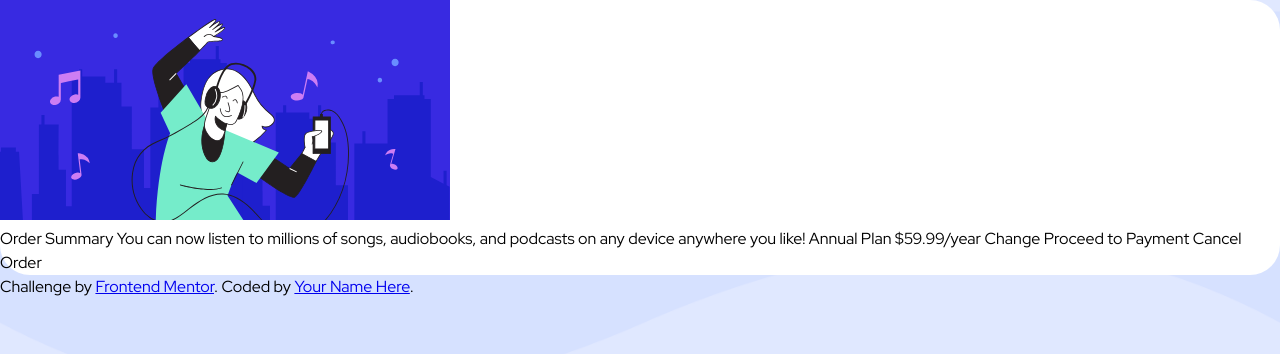
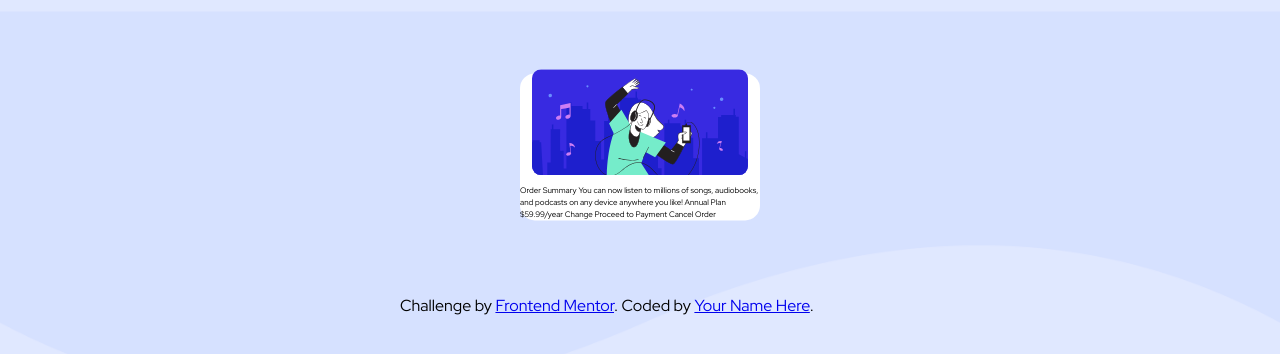
Before and after one commit to AmeerBamigbayan/Order-Summary, a plain HTML site: page index.html in a window 1280 px wide. Drawn offline with Linux system fonts and the light colour scheme.

```diff
--- a/index.html
+++ b/index.html
@@ -3,7 +3,7 @@
 <head>
   <meta charset="UTF-8">
   <meta name="viewport" content="width=device-width, initial-scale=1.0"> <!-- displays site properly based on user's device -->
-  <link rel="icon" type="image/png" sizes="32x32" href="./images/favicon-32x32.png">
+  <link rel="icon" type="image/png" sizes="32x32" href="./img/favicon-32x32.png">
   <title>Order Summary Card | Ameer Bamigbayan</title>
   <link rel="stylesheet" href="style.css">
 </head>
--- a/style.css
+++ b/style.css
@@ -19,6 +19,8 @@ body{
     align-items: center;
     background-size: cover;
     background-image: url(img/bg.png);
+    margin-right: 400px;
+    margin-left: 400px;
 }
 
 .container{
@@ -26,9 +28,18 @@ body{
     margin: 0 auto;
     background: #fff;
     border-radius: 30px;
-    /*transform: scale(0.5);*/
+    transform: scale(0.5);
     position: relative;
-    /*margin-left: 100px;
-    margin-top: 100px;*/
+
     /*top: -180px;*/
 }
+
+.img img{
+    transform: scale(0.9);
+    border-radius: 20px;
+
+    width: 100%;
+    height: 100%;
+    margin-top: -20px;
+    margin-right: -20px;
+}
```
